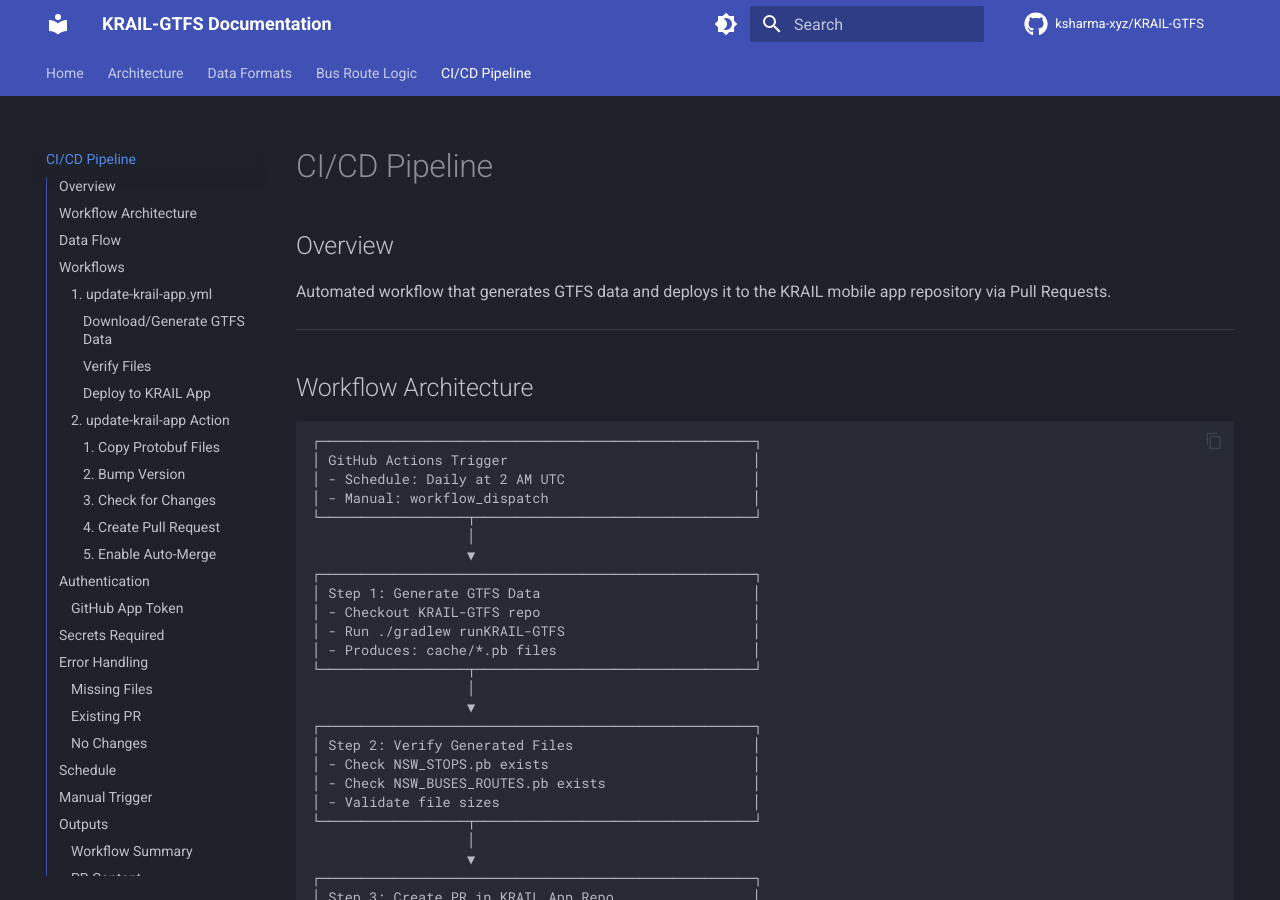
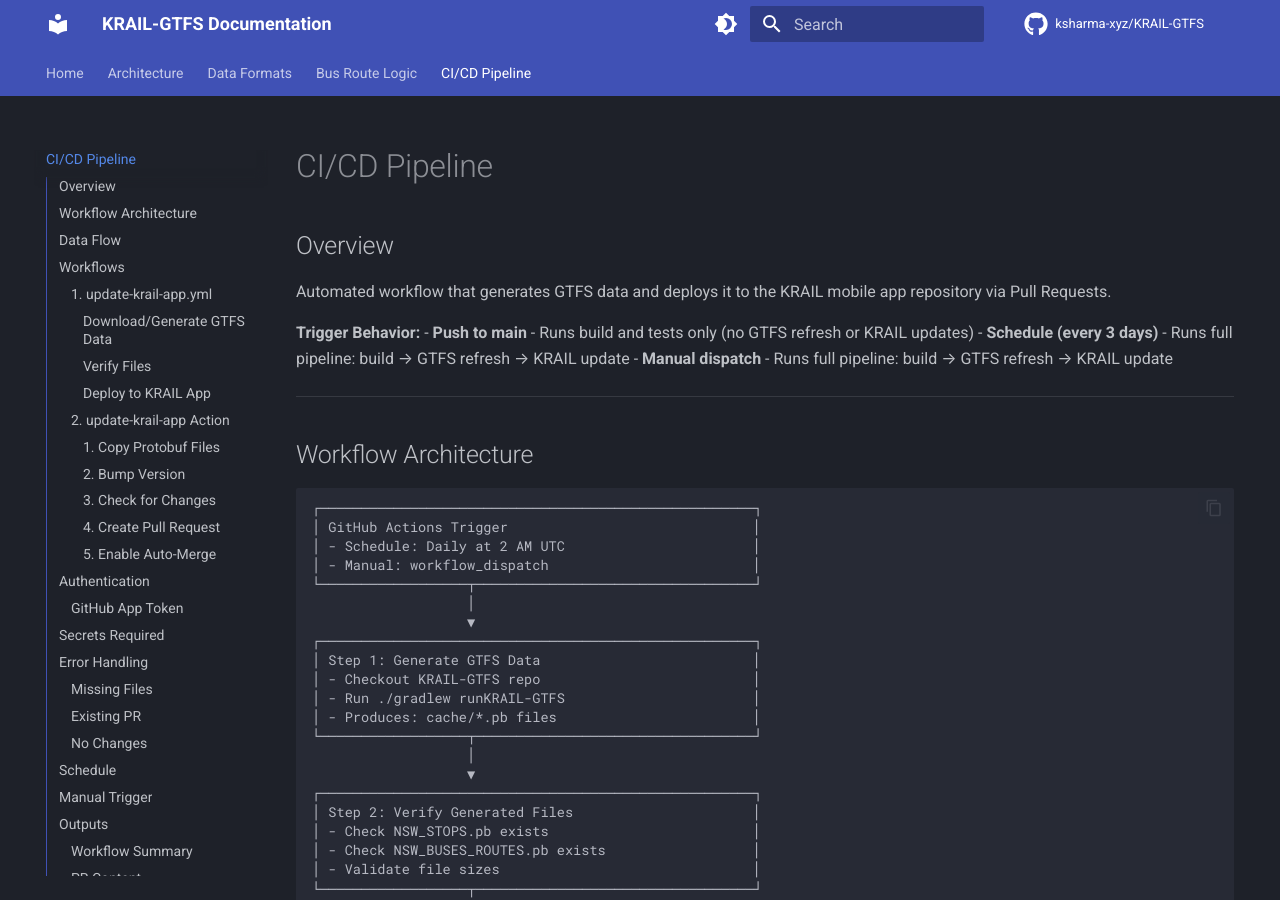
Before and after one commit to ksharma-xyz/KRAIL-GTFS, an MkDocs documentation site: the page built from docs/CICD.md, in a window 1280 px wide and 900 px high. Built offline with MkDocs 1.6.1 and Material for MkDocs 9.7.7, drawn with Linux system fonts in a browser that asks for light colours; comment, search, counter and statistics services are not loaded.

Commit message:
do not run scheduled jobs on push to main

```diff
--- a/docs/CICD.md
+++ b/docs/CICD.md
@@ -3,6 +3,11 @@
 ## Overview
 
 Automated workflow that generates GTFS data and deploys it to the KRAIL mobile app repository via Pull Requests.
+
+**Trigger Behavior:**
+- **Push to main** - Runs build and tests only (no GTFS refresh or KRAIL updates)
+- **Schedule (every 3 days)** - Runs full pipeline: build → GTFS refresh → KRAIL update
+- **Manual dispatch** - Runs full pipeline: build → GTFS refresh → KRAIL update
 
 ---
 
```
Also changed, not shown: .github/ACTIONS_ARCHITECTURE.md, 1 other file.
